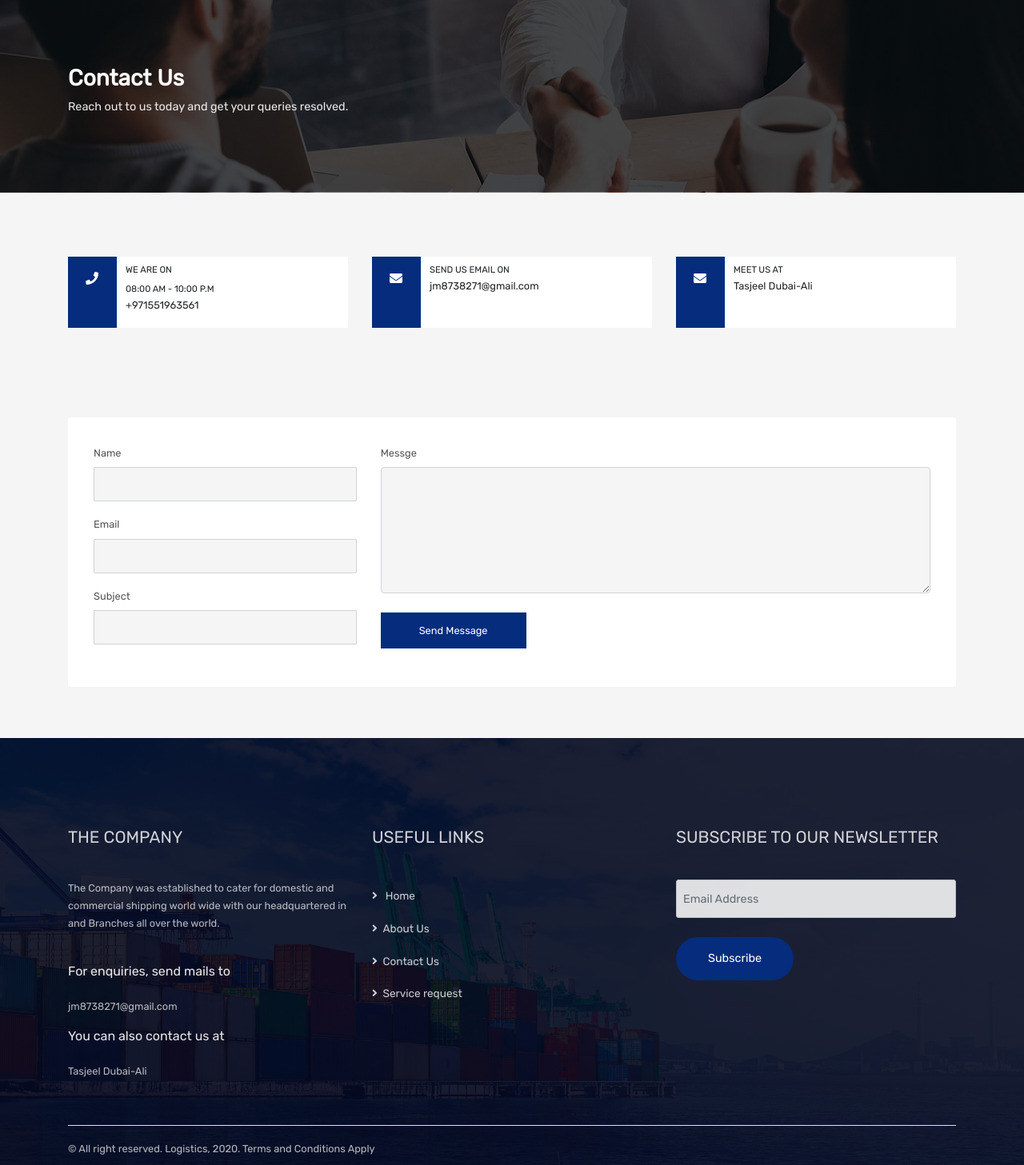
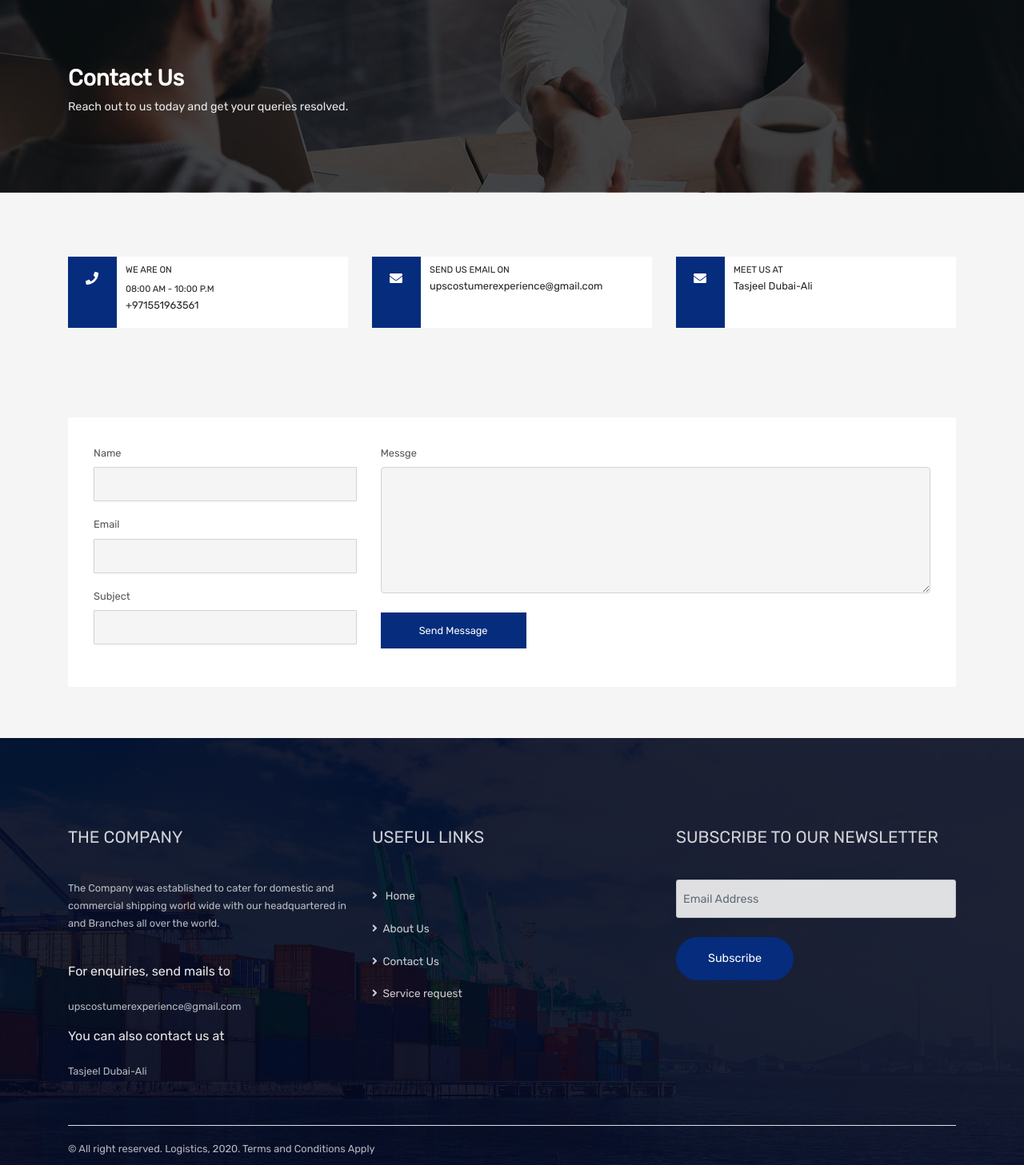
Before and after one commit to Achilles45/upslogistics, a Vue app: page /contact in a window 1280 px wide. Shown: the part 211-1668 px from the top of the page at 80% size. Built offline with nearby package versions, Linux system fonts and the light colour scheme.

Commit message:
Modified the email address

```diff
--- a/src/components/Footer.vue
+++ b/src/components/Footer.vue
@@ -10,7 +10,7 @@
             the world.
           </p> <br>
           <h6>For enquiries, send mails to</h6>
-          <p>jm8738271@gmail.com</p>
+          <p>upscostumerexperience@gmail.com</p>
           <h6>You can also contact us at</h6>
           <p>Tasjeel Dubai-Ali</p>
         </div>
--- a/src/views/Contact.vue
+++ b/src/views/Contact.vue
@@ -27,7 +27,7 @@
               </div>
               <div class="details__body">
                 <small>SEND US EMAIL ON</small>
-                <p>jm8738271@gmail.com</p>
+                <p>upscostumerexperience@gmail.com</p>
               </div>
             </div>
             <div class="details__card d-flex jusity-content-between">
```
